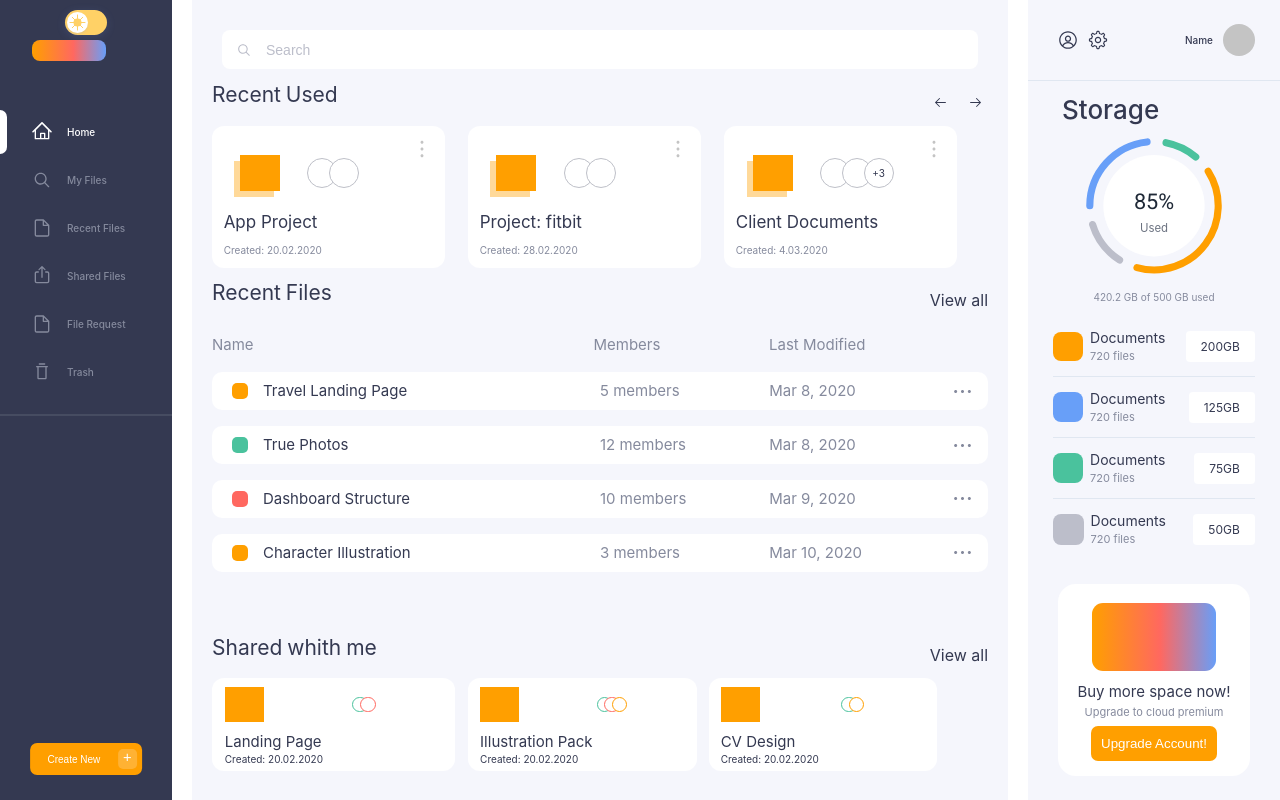
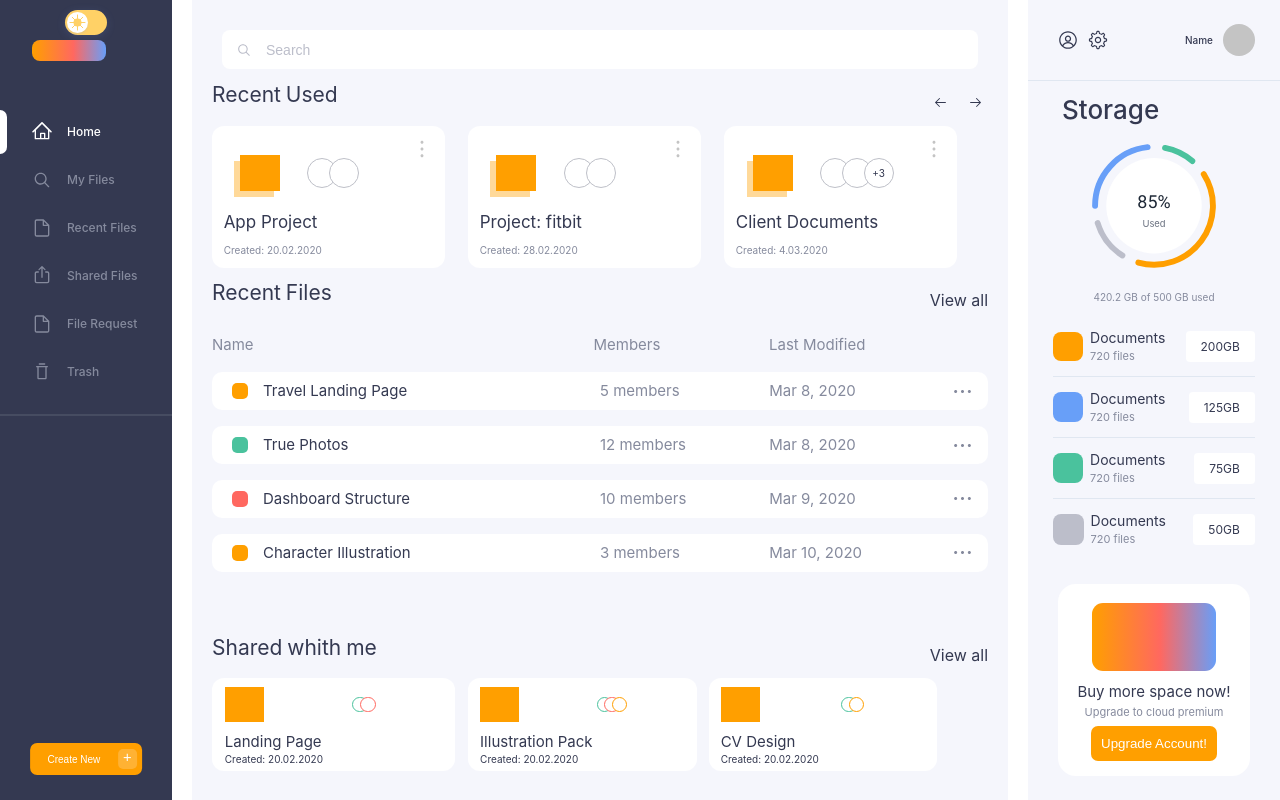
Before and after one commit to jimhuertas123/css-challenge-ravn, a React (Vite) app: page / in a window 1280 px wide. Built offline with nearby package versions, Linux system fonts and the light colour scheme.

Commit message:
FIX: little responsive fontsize

```diff
--- a/src/CssChallengeApp.tsx
+++ b/src/CssChallengeApp.tsx
@@ -9,9 +9,15 @@ import MainContent from './components/MainContent/MainContent';
 import { LeftSidebar } from './components/LeftSidebar/LeftSidebar';
 import RightSidebar from './components/RightSidebar/RightSidebar';
 import { useMediaQuery } from './hooks/useMediaQuery';
+import { useEffect } from 'react';
 
 export const CssChallengeApp = () => {
-  const [dataTheme, setDataTheme] = useState('light');
+  const [dataTheme, setDataTheme] = useState(() => localStorage.getItem('dataTheme') || 'light');
+
+  useEffect(() => {
+    localStorage.setItem('dataTheme', dataTheme);
+  }, [dataTheme]);
+
   const [rightSidebarOpen, setRightSidebarOpen] = useState(false);
   const isMobile = useMediaQuery('(max-width: 1024px)');
 
--- a/src/components/LeftSidebar/LeftSibebar.css
+++ b/src/components/LeftSidebar/LeftSibebar.css
@@ -47,7 +47,7 @@
   background-color: #464C61;
 }
 
-/* icon under a */
+/* icon before a */
 .sidebar-nav a> :first-child {
   margin-right: 15px;
   width: 20px;
@@ -56,12 +56,11 @@
   transition: width 300ms ease-in-out;
 }
 
-/* text under a */
 .sidebar-nav a> :not(:first-child) {
   font-weight: 500;
   margin: 0;
   padding: 0;
-  font-size: 1rem;
+  font-size: 1.2rem;
   opacity: 1;
 
   transition: opacity 100ms ease-in-out 300ms;
@@ -109,6 +108,13 @@
   background-color: #fff;
 
   transition: background-color 200ms, height 200ms;
+}
+
+
+@media (min-width: 1227px) {
+  .sidebar-nav a> :not(:first-child) {
+    font-size: 1rsem;
+  }
 }
 
 @media (max-width: 728px) {
@@ -205,8 +211,6 @@
   width: 100%;
 }
 
-@media (max-width: 1027px) {}
-
 @media (max-width: 728px) {
   .create-button-container button {
     width: 40px;
--- a/src/components/RightSidebar/RightSidebar.tsx
+++ b/src/components/RightSidebar/RightSidebar.tsx
@@ -29,7 +29,7 @@ const RightSidebar = () => {
             { color: '#4AC29D', value: 13, label: 'Photos' },
             { color: '#FF9F00', value: 43, label: 'Documents' },
           ]}
-          radius={80}
+          radius={50}
           strokeWidth={5}
         />
         <span>420.2 GB of 500 GB used</span>
--- a/src/components/RightSidebar/WheelPie.tsx
+++ b/src/components/RightSidebar/WheelPie.tsx
@@ -1,4 +1,4 @@
-import { useEffect, useRef, useState } from 'react';
+import { useRef } from 'react';
 import './styles/WheelPie.css'
 
 interface PieSegment {
@@ -25,24 +25,6 @@ export const DonutChart = ({
     gap = 17
 }: DonutChartProps) => {
     const containerRef = useRef<HTMLDivElement>(null);
-    const [containerSize, setContainerSize] = useState(200);
-
-    useEffect(() => {
-        const updateSize = () => {
-            if (containerRef.current) {
-                const { height, width } = containerRef.current.getBoundingClientRect();
-                const diameter = Math.min(Math.max(Math.min(height, width), 20), 100);
-                setContainerSize(diameter / 2 - strokeWidth);
-                console.log(height);
-            }
-        };
-
-        updateSize();
-        window.addEventListener('resize', updateSize);
-        return () => window.removeEventListener('resize', updateSize);
-    }, []);
-
-    radius = containerSize;
 
     const size = radius * 2 + strokeWidth;
     const center = size / 2;
@@ -58,7 +40,7 @@ export const DonutChart = ({
 
     return (
         <div className="donut-chart" ref={containerRef}>
-            <svg className='donut-chart-svg' viewBox={`0 0 ${size} ${size}`}>
+            <svg className='donut-chart-svg' viewBox={`-5 -5 ${size + 10} ${size + 10}`}>
                 <circle
                     className='donut-chart-background'
                     cx={center}
--- a/src/styles/CssChallengeApp.css
+++ b/src/styles/CssChallengeApp.css
@@ -59,7 +59,7 @@ main {
   }
 }
 
-@media (max-width: 480px) {
+@media (max-width: 678px) {
   html {
     font-size: 50%;
   }
```
